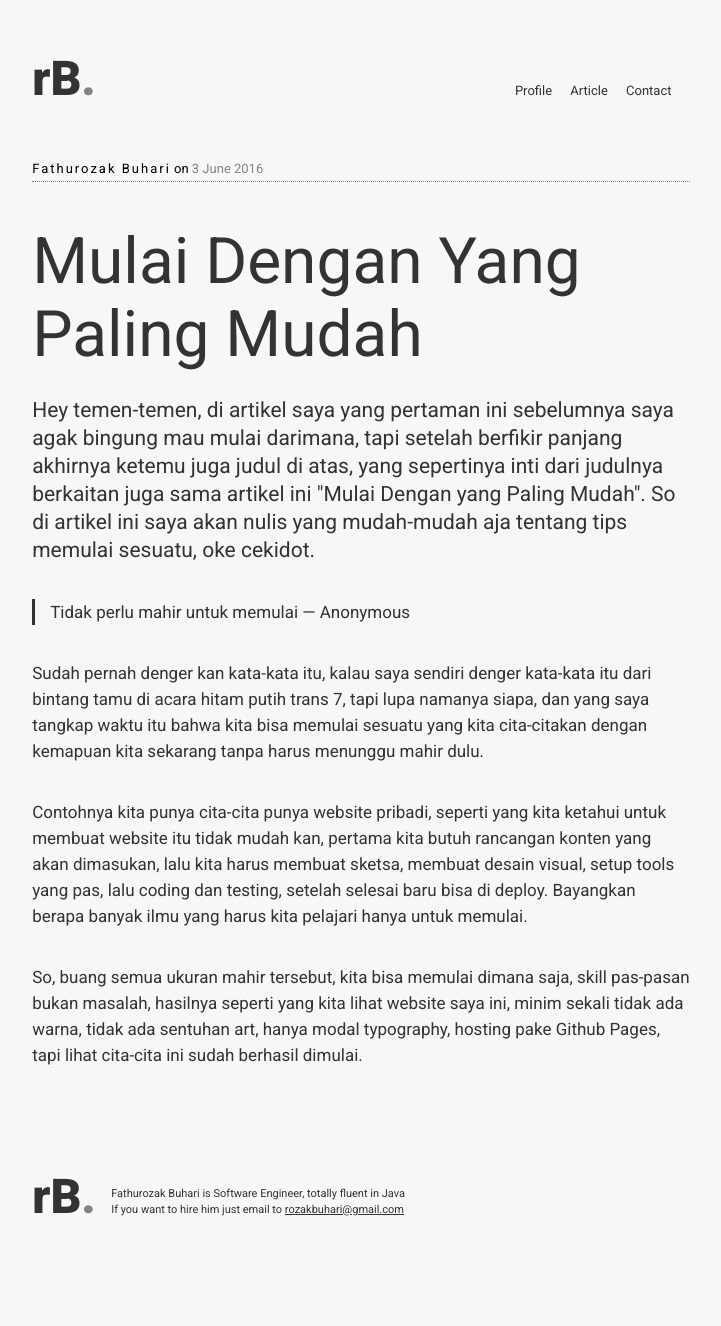
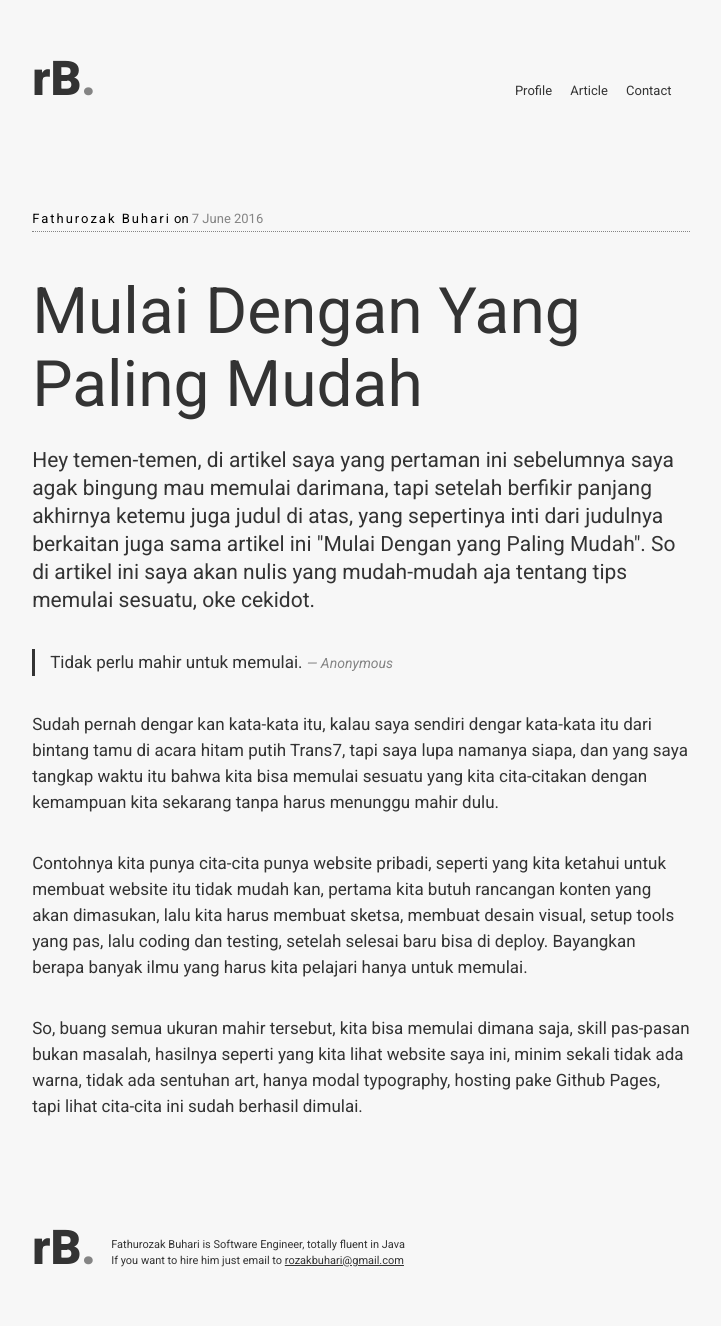
Before and after one commit to rozakbuhari/rozakbuhari.github.io.backup, a Jekyll site: the page built from _posts/2016-06-07-mulai-dengan-yang-paling-mudah.md, in a window 1280 px wide. Shown: the whole page, without its empty margins (279-1000 px from the left). Built offline with Jekyll 4.4.1, drawn with Linux system fonts in a browser that asks for light colours; before the commit the page ends 1275 px from its top, so only the background shows below that.

Commit message:
Finish first-article

```diff
--- a/_posts/2016-06-03-mulai-dengan-yang-paling-mudah.md
+++ b/_posts/2016-06-07-mulai-dengan-yang-paling-mudah.md
@@ -3,16 +3,16 @@ layout: post
 author: Fathurozak Buhari
 ---
 
-<p class="intro">Hey temen-temen, di artikel saya yang pertaman ini sebelumnya saya agak bingung mau mulai darimana,
+<p class="intro">Hey temen-temen, di artikel saya yang pertaman ini sebelumnya saya agak bingung mau memulai darimana,
 tapi setelah berfikir panjang akhirnya ketemu juga judul di atas, yang sepertinya inti dari judulnya berkaitan juga sama artikel ini "Mulai Dengan yang Paling Mudah". So di artikel ini
 saya akan nulis yang mudah-mudah aja tentang tips memulai sesuatu, oke cekidot.
 </p>
 
-<p class="pullquote">Tidak perlu mahir untuk memulai
+<p class="pullquote">Tidak perlu mahir untuk memulai.
     <span class="quote-author">&mdash; Anonymous</span>
 </p>
 
-Sudah pernah denger kan kata-kata itu, kalau saya sendiri denger kata-kata itu dari bintang tamu di acara hitam putih trans 7, tapi lupa namanya siapa, dan yang saya tangkap waktu itu bahwa kita bisa memulai sesuatu yang kita cita-citakan dengan kemapuan kita sekarang tanpa harus menunggu mahir dulu.
+Sudah pernah dengar kan kata-kata itu, kalau saya sendiri dengar kata-kata itu dari bintang tamu di acara hitam putih Trans7, tapi saya lupa namanya siapa, dan yang saya tangkap waktu itu bahwa kita bisa memulai sesuatu yang kita cita-citakan dengan kemampuan kita sekarang tanpa harus menunggu mahir dulu.
 
 Contohnya kita punya cita-cita punya website pribadi, seperti yang kita ketahui untuk membuat website itu tidak mudah kan, pertama kita butuh rancangan konten yang akan dimasukan, lalu kita harus membuat sketsa, membuat desain visual, setup tools yang pas, lalu coding dan testing, setelah selesai baru bisa di deploy. Bayangkan berapa banyak ilmu yang harus kita pelajari hanya untuk memulai.
 
--- a/css/main.css
+++ b/css/main.css
@@ -385,7 +385,7 @@ a {
   color: inherit; }
 
 header {
-  margin-bottom: 50px; }
+  margin-bottom: 100px; }
 
 .main-wrapper {
   margin: 0 auto;
@@ -439,6 +439,11 @@ p.pullquote {
   border-width: 0px 0px 0px 3px;
   border-style: solid; }
 
+.quote-author {
+  color: #848484;
+  font-style: italic;
+  font-size: 14px; }
+
 #logo {
   display: inline-block;
   font-size: 48px;
```
Also changed, not shown: _scss/main.scss (+7 -1 lines).
